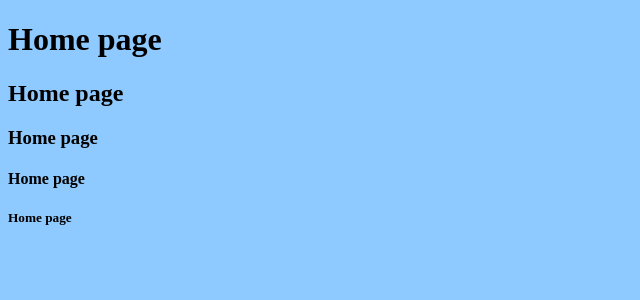
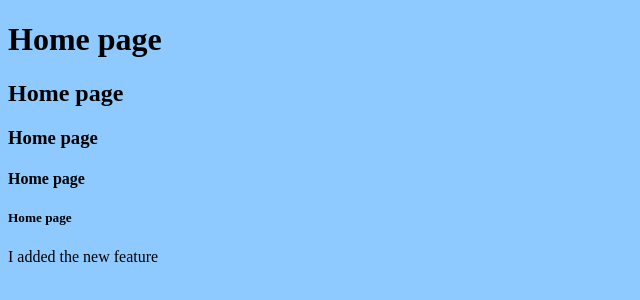
Before and after one commit to Shivam-lad-123/Git-Practical, a plain HTML site: page index.html in a window 1280 px wide. Shown: the whole page, without its empty margins (0-640 px from the left). Drawn offline with Linux system fonts and the light colour scheme.

Commit message:
Added new feature in index.html file

```diff
--- a/index.html
+++ b/index.html
@@ -9,5 +9,6 @@
     <h3>Home page</h3>
     <h4>Home page</h4>
     <h5>Home page</h5>
+    <p>I added the new feature</p>
 </body>
 </html>
```
